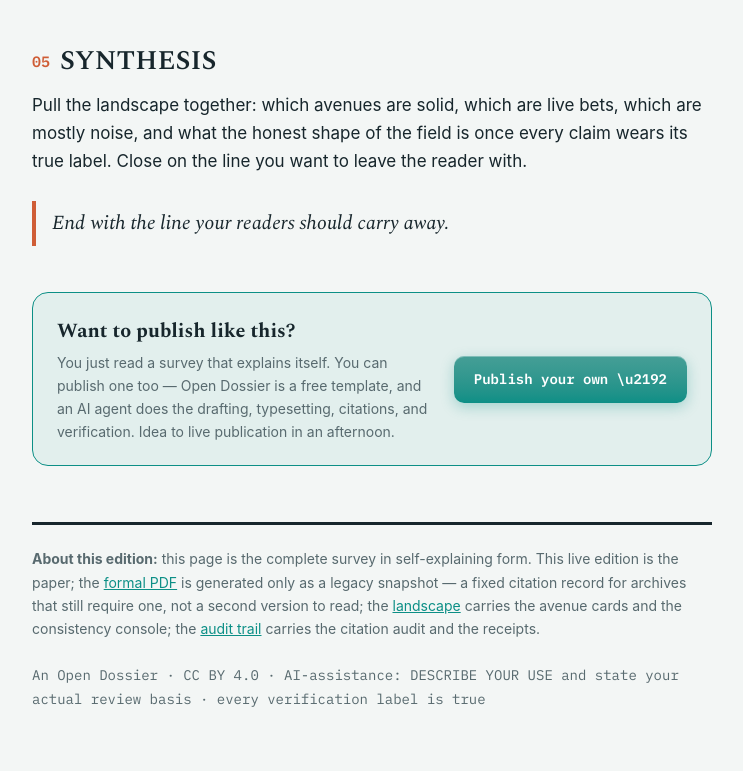
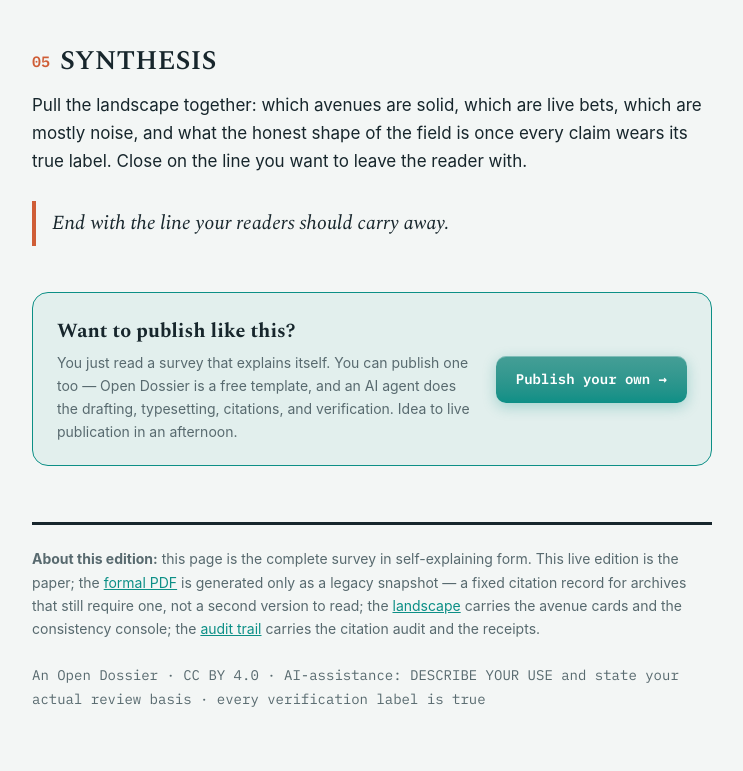
Before and after one commit to m4gr4th34/open-dossier-template, a plain HTML site: page paper.html in a window 1280 px wide. Shown: the part 2527-3298 px from the top of the page, without its empty margins (268-1011 px from the left). Drawn offline with nearby package versions, Linux system fonts and the light colour scheme.

Commit message:
fix(paper): render publish-CTA arrow escape as → glyph (missed by 0eec111)

```diff
--- a/paper.html
+++ b/paper.html
@@ -280,7 +280,7 @@ label. Close on the line you want to leave the reader with.</p>
     <p class="pc-h">Want to publish like this?</p>
     <p class="pc-sub">You just read a survey that explains itself. You can publish one too — Open Dossier is a free template, and an AI agent does the drafting, typesetting, citations, and verification. Idea to live publication in an afternoon.</p>
   </div>
-  <a class="pc-btn" href="https://github.com/m4gr4th34/open-dossier-template/blob/main/GETTING-STARTED.md">Publish your own \u2192</a>
+  <a class="pc-btn" href="https://github.com/m4gr4th34/open-dossier-template/blob/main/GETTING-STARTED.md">Publish your own →</a>
 </div>
 
 <footer>
```
